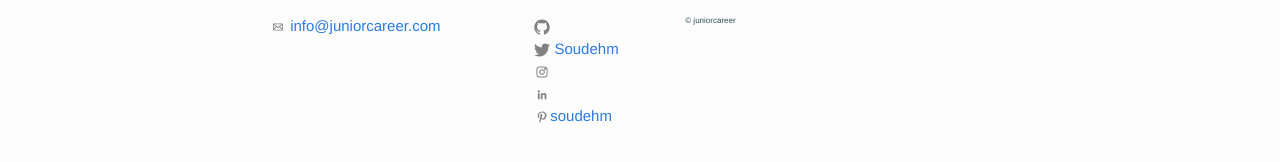
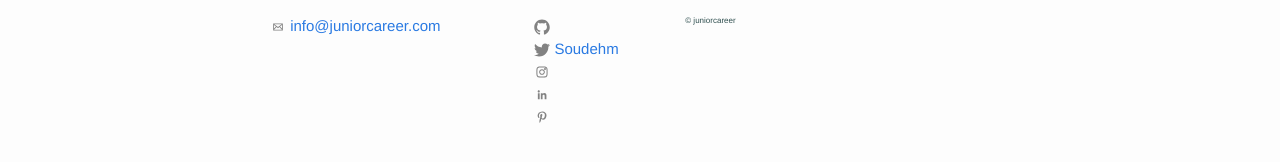
Before and after one commit to Soudehm/soudehm.github.io, a Jekyll site: the page built from index.html, in a window 1280 px wide. Shown: the part 252-414 px from the top of the page. Built offline with Jekyll 4.4.1, drawn with Linux system fonts in a browser that asks for light colours.

Commit message:
Update icon-pinterest.html

```diff
--- a/_includes/icon-pinterest.html
+++ b/_includes/icon-pinterest.html
@@ -1 +1,3 @@
-<a href="https://pinterest.com/{{ include.username }}"><span class="icon icon--pinterest">{% include icon-pinterest.svg %}</span><span class="username">{{ include.username }}</span></a></a>
+<a href="https://pinterest.com/{{ include.username }}">
+  <span class="icon icon--pinterest">{% include icon-pinterest.svg %}</span>
+ </a>
```
